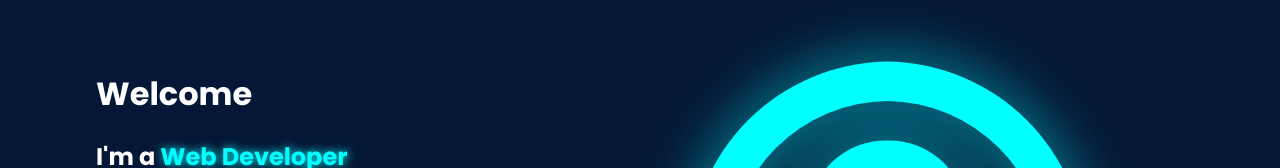
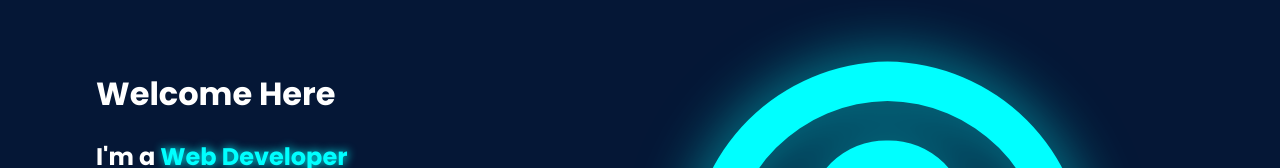
Before and after one commit to mahirpatel1560/Portfolio-Website, a plain HTML site: page index.html in a window 1280 px wide. Shown: the part 141-309 px from the top of the page. Drawn offline with Linux system fonts and the light colour scheme.

Commit message:
First Laptop Commit

```diff
--- a/index.html
+++ b/index.html
@@ -21,7 +21,7 @@
     <main id="home">
       <div class="container">
         <div class="mainText">
-          <h1>Welcome</h1>
+          <h1>Welcome Here</h1>
           <h2>I'm a <span class="glow">Web Developer</span></h2>
           <p>
             My name is Mahir Patel and I'm a dedicated high school student with
```
